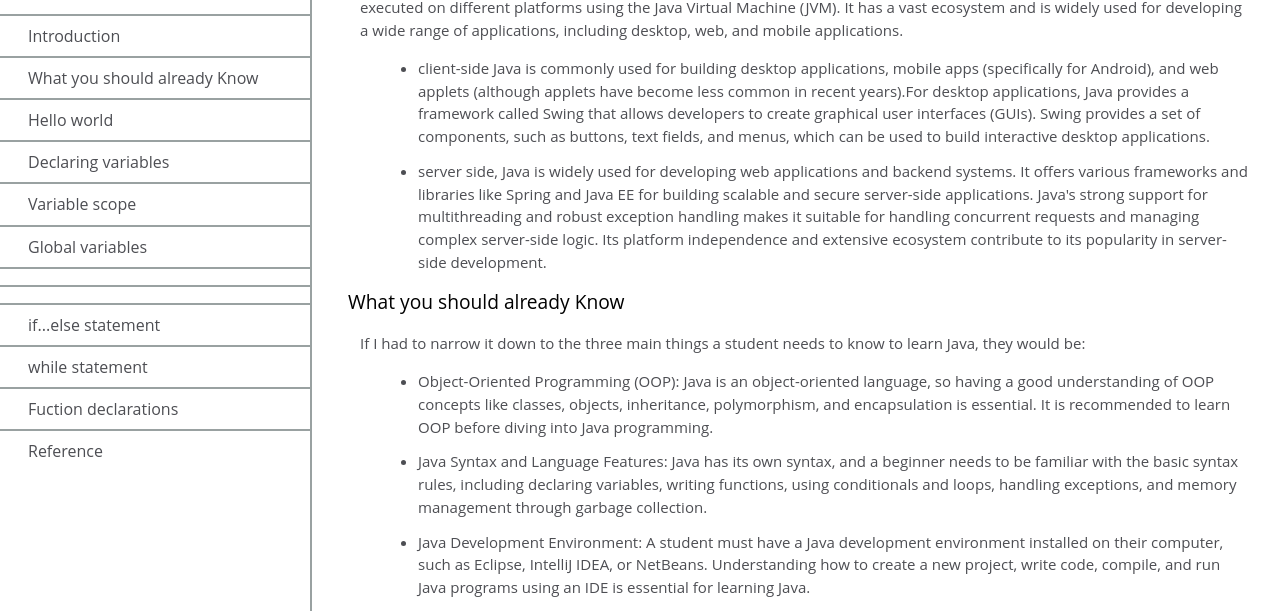
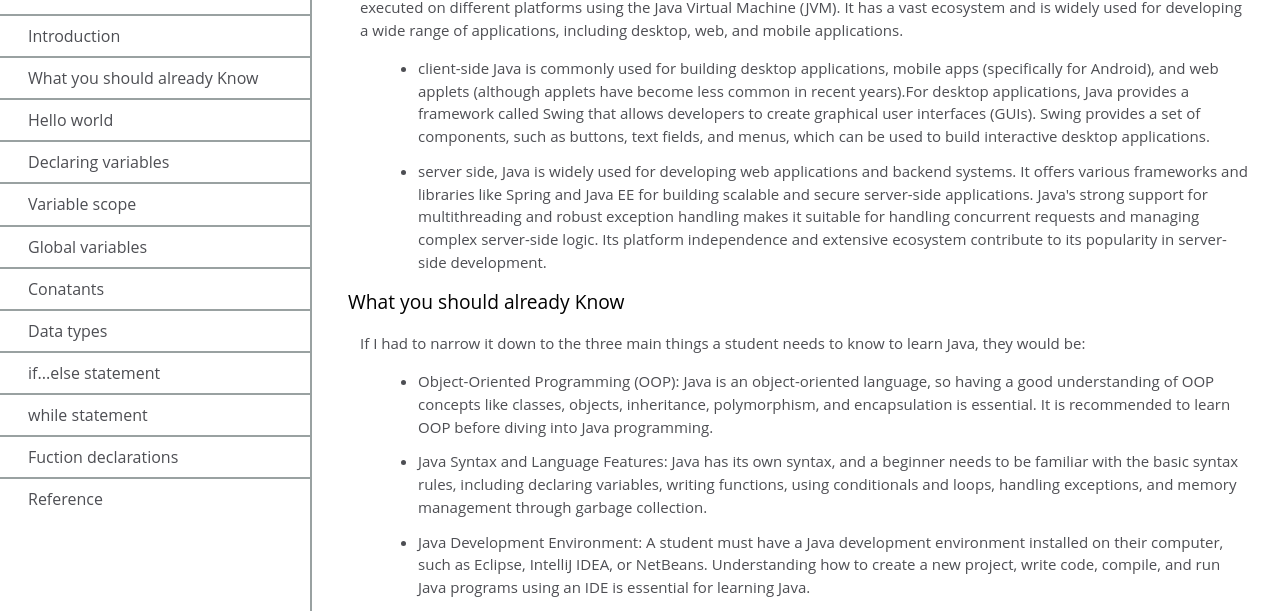
Before and after one commit to AnujRathour/JavaDocumentation, a plain HTML site: page index.html in a window 1280 px wide. Shown: the part 121-732 px from the top of the page. Drawn offline with Linux system fonts and the light colour scheme.

Commit message:
Update index.html

```diff
--- a/index.html
+++ b/index.html
@@ -18,8 +18,8 @@
             <li><a class="nav-link" href="#Declaring_variables">Declaring variables</a></li>
             <li><a class="nav-link" href="#Variable_scope">Variable scope</a></li>
             <li><a class="nav-link" href="#Global_variables">Global variables</a></li>
-            <li><a class="nav-link" href="#Constants"></a></li>
-            <li><a class="nav-link" href="#Data_types"></a></li>
+            <li><a class="nav-link" href="#Constants">Conatants</a></li>
+            <li><a class="nav-link" href="#Data_types">Data types</a></li>
             <li><a class="nav-link" href="#if...else statement">if...else statement</a></li>
             <li><a class="nav-link" href="#while_statement">while statement</a></li>
             <li><a class="nav-link" href="#Fuction_declarations">Fuction declarations</a></li>
```
